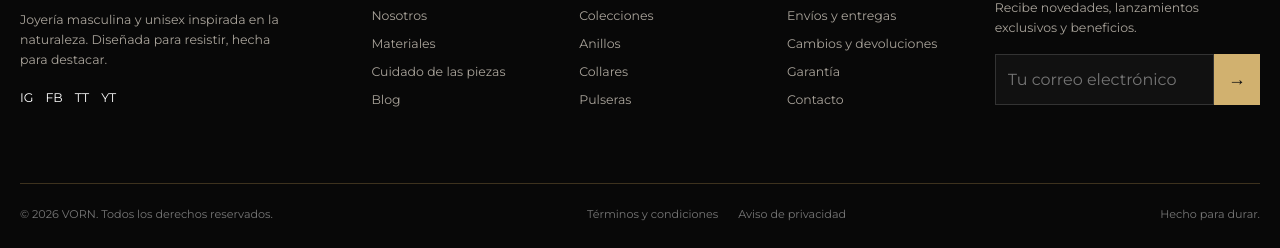
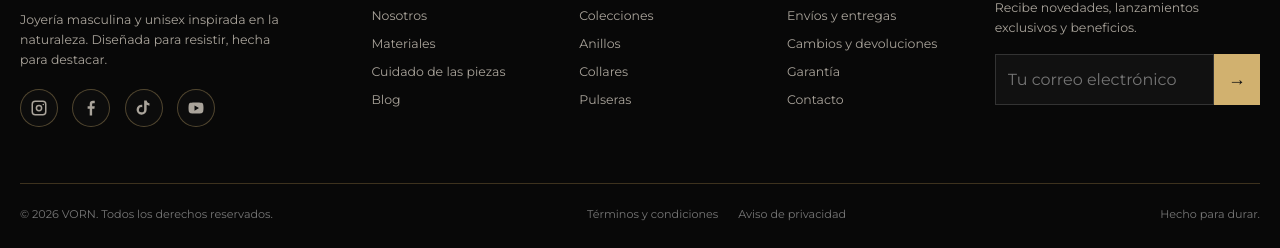
Before and after one commit to Pokachupas/vorn_web, a plain HTML site: page index.html in a window 1280 px wide. Shown: the part 2492-2740 px from the top of the page. Drawn offline with nearby package versions, Linux system fonts and the light colour scheme.

Commit message:
adding social styles

```diff
--- a/index.html
+++ b/index.html
@@ -1,5 +1,6 @@
 <!DOCTYPE html>
 <html lang="es">
+
 <head>
   <meta charset="UTF-8" />
   <meta name="viewport" content="width=device-width, initial-scale=1.0" />
@@ -7,9 +8,12 @@
   <title>VORN | Fuerza que se porta</title>
   <link rel="preconnect" href="https://fonts.googleapis.com">
   <link rel="preconnect" href="https://fonts.gstatic.com" crossorigin>
-  <link href="https://fonts.googleapis.com/css2?family=Cormorant+Garamond:wght@500;600;700&family=Montserrat:wght@400;500;600;700&display=swap" rel="stylesheet">
+  <link
+    href="https://fonts.googleapis.com/css2?family=Cormorant+Garamond:wght@500;600;700&family=Montserrat:wght@400;500;600;700&display=swap"
+    rel="stylesheet">
   <link rel="stylesheet" href="styles.css" />
 </head>
+
 <body>
   <header class="site-header" id="inicio">
     <div class="container header-inner">
@@ -159,10 +163,18 @@
         </p>
 
         <div class="spirit-points">
-          <div><span>△</span><p>Inspirados en la fuerza natural</p></div>
-          <div><span>⬡</span><p>Materiales de alta calidad</p></div>
-          <div><span>⌁</span><p>Hechos para resistir el tiempo</p></div>
-          <div><span>⌖</span><p>Diseñados para acompañarte</p></div>
+          <div><span>△</span>
+            <p>Inspirados en la fuerza natural</p>
+          </div>
+          <div><span>⬡</span>
+            <p>Materiales de alta calidad</p>
+          </div>
+          <div><span>⌁</span>
+            <p>Hechos para resistir el tiempo</p>
+          </div>
+          <div><span>⌖</span>
+            <p>Diseñados para acompañarte</p>
+          </div>
         </div>
       </div>
 
@@ -178,11 +190,34 @@
           <span class="brand-name">VORN</span>
         </a>
         <p>Joyería masculina y unisex inspirada en la naturaleza. Diseñada para resistir, hecha para destacar.</p>
-        <div class="socials" aria-label="Redes sociales">
-          <a href="#" aria-label="Instagram">IG</a>
-          <a href="#" aria-label="Facebook">FB</a>
-          <a href="#" aria-label="TikTok">TT</a>
-          <a href="#" aria-label="YouTube">YT</a>
+        <div class="social-links">
+          <a href="#" aria-label="Instagram" class="social-link">
+            <svg viewBox="0 0 24 24" aria-hidden="true">
+              <path
+                d="M7 2h10a5 5 0 0 1 5 5v10a5 5 0 0 1-5 5H7a5 5 0 0 1-5-5V7a5 5 0 0 1 5-5Zm0 2a3 3 0 0 0-3 3v10a3 3 0 0 0 3 3h10a3 3 0 0 0 3-3V7a3 3 0 0 0-3-3H7Zm5 3.5A4.5 4.5 0 1 1 7.5 12 4.5 4.5 0 0 1 12 7.5Zm0 2A2.5 2.5 0 1 0 14.5 12 2.5 2.5 0 0 0 12 9.5ZM17.75 6.3a1.05 1.05 0 1 1-1.05 1.05 1.05 1.05 0 0 1 1.05-1.05Z" />
+            </svg>
+          </a>
+
+          <a href="#" aria-label="Facebook" class="social-link">
+            <svg viewBox="0 0 24 24" aria-hidden="true">
+              <path
+                d="M13.5 22v-9h3l.5-3.5h-3.5V7.2c0-1 .3-1.7 1.8-1.7H17V2.4c-.3 0-1.3-.1-2.5-.1-2.5 0-4.2 1.5-4.2 4.4v2.8H7.5V13h2.8v9h3.2Z" />
+            </svg>
+          </a>
+
+          <a href="#" aria-label="TikTok" class="social-link">
+            <svg viewBox="0 0 24 24" aria-hidden="true">
+              <path
+                d="M15.5 2c.4 2.1 1.7 3.4 3.8 3.8v3.1a8.2 8.2 0 0 1-3.8-1.1v6.4A6.7 6.7 0 1 1 9.7 7.6v3.3a3.5 3.5 0 1 0 2.5 3.3V2h3.3Z" />
+            </svg>
+          </a>
+
+          <a href="#" aria-label="YouTube" class="social-link">
+            <svg viewBox="0 0 24 24" aria-hidden="true">
+              <path
+                d="M21.6 7.2a3 3 0 0 0-2.1-2.1C17.6 4.6 12 4.6 12 4.6s-5.6 0-7.5.5a3 3 0 0 0-2.1 2.1A31 31 0 0 0 2 12a31 31 0 0 0 .4 4.8 3 3 0 0 0 2.1 2.1c1.9.5 7.5.5 7.5.5s5.6 0 7.5-.5a3 3 0 0 0 2.1-2.1A31 31 0 0 0 22 12a31 31 0 0 0-.4-4.8ZM10 15.5v-7l6 3.5-6 3.5Z" />
+            </svg>
+          </a>
         </div>
       </div>
 
@@ -214,7 +249,8 @@
         <h3>Suscríbete</h3>
         <p>Recibe novedades, lanzamientos exclusivos y beneficios.</p>
         <form id="newsletter-form">
-          <input type="email" id="newsletter-email" placeholder="Tu correo electrónico" aria-label="Correo electrónico" required>
+          <input type="email" id="newsletter-email" placeholder="Tu correo electrónico" aria-label="Correo electrónico"
+            required>
           <button type="submit" aria-label="Suscribirse">→</button>
         </form>
         <small id="newsletter-message" aria-live="polite"></small>
@@ -234,4 +270,5 @@
   <div class="toast" id="toast" role="status" aria-live="polite"></div>
   <script src="script.js"></script>
 </body>
+
 </html>
--- a/styles.css
+++ b/styles.css
@@ -317,8 +317,6 @@ button { cursor: pointer; }
 .footer-grid a, .footer-grid p { color:#aaa49b; font-size:.78rem; }
 .footer-grid > div:not(.footer-brand):not(.newsletter) { display:flex; flex-direction:column; gap:8px; }
 .footer-brand p { max-width:280px; }
-.socials { display:flex; gap:12px; margin-top:18px; }
-.socials a { color:#fff; }
 .newsletter form { display:flex; margin-top:16px; }
 .newsletter input { flex:1; min-width:0; background:#111; border:1px solid #333; color:#fff; padding:12px; }
 .newsletter button { width:46px; border:0; background:var(--gold-light); color:#111; font-size:1.1rem; }
@@ -400,3 +398,43 @@ button { cursor: pointer; }
   .footer-brand, .newsletter { grid-column:auto; }
   .footer-bottom { flex-direction:column; }
 }
+
+.social-links {
+  display: flex;
+  align-items: center;
+  gap: 0.9rem;
+  margin-top: 1.2rem;
+}
+
+.social-link {
+  width: 38px;
+  height: 38px;
+  display: inline-flex;
+  align-items: center;
+  justify-content: center;
+
+  border: 1px solid rgba(209, 177, 111, 0.35);
+  border-radius: 50%;
+
+  color: #d1b16f;
+  background: rgba(255, 255, 255, 0.02);
+
+  transition:
+    transform 0.25s ease,
+    background-color 0.25s ease,
+    border-color 0.25s ease,
+    color 0.25s ease;
+}
+
+.social-link svg {
+  width: 18px;
+  height: 18px;
+  fill: currentColor;
+}
+
+.social-link:hover {
+  transform: translateY(-3px);
+  background: #d1b16f;
+  color: #0b0b0b;
+  border-color: #d1b16f;
+}
```
